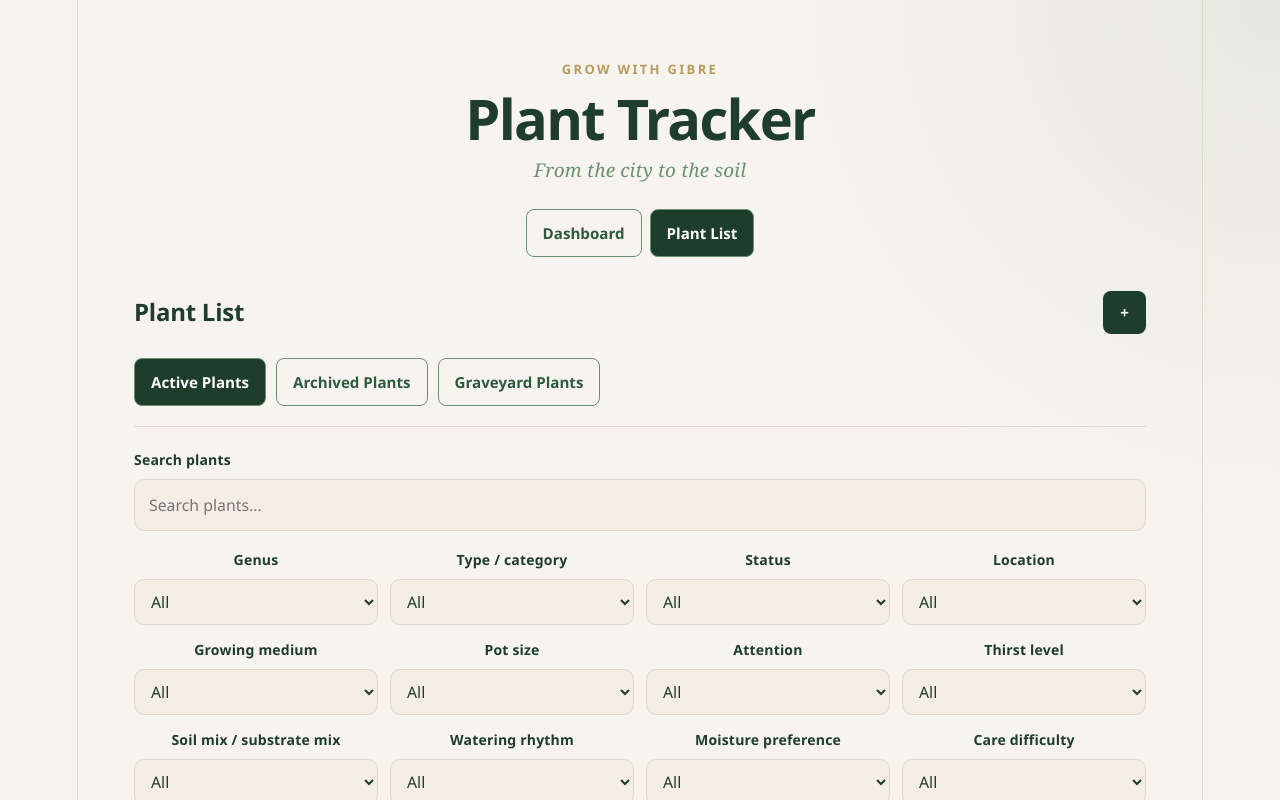
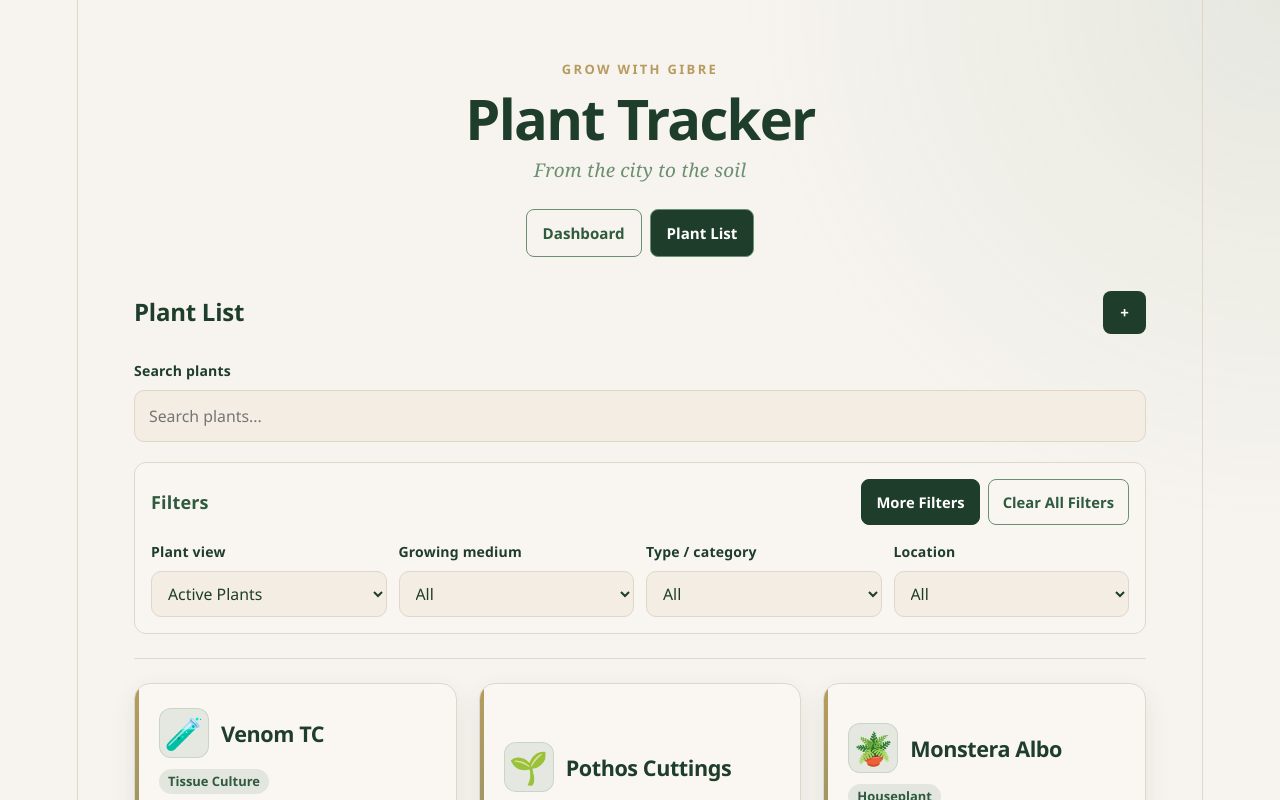
Before and after one commit to dc4622ne/plant-inventory, a React (Vite) app: page / in a window 1280 px wide. Both pictures are taken after a click on the button "Plant List". Shown: the top 800 px of the page. Built offline with nearby package versions, Linux system fonts and the light colour scheme.

Commit message:
Restyle plant filters

```diff
--- a/src/App.css
+++ b/src/App.css
@@ -200,38 +200,6 @@
   outline-offset: 2px;
 }
 
-.lifecycle-tabs {
-  display: flex;
-  flex-wrap: wrap;
-  gap: 10px;
-  margin-bottom: 20px;
-  padding-bottom: 20px;
-  border-bottom: 1px solid var(--border);
-}
-
-.lifecycle-tabs button {
-  padding: 10px 16px;
-  color: var(--brand-green);
-  font: inherit;
-  font-size: 0.84rem;
-  font-weight: 750;
-  background: transparent;
-  border: 1px solid var(--brand-leaf);
-  border-radius: 8px;
-  cursor: pointer;
-}
-
-.lifecycle-tabs button:hover,
-.lifecycle-tabs button.active {
-  color: #fff;
-  background: var(--brand-deep);
-}
-
-.lifecycle-tabs button:focus-visible {
-  outline: 3px solid var(--accent-border);
-  outline-offset: 2px;
-}
-
 .app-navigation {
   display: flex;
   justify-content: center;
@@ -363,7 +331,7 @@
 .plant-search-tools {
   display: grid;
   gap: 16px;
-  margin-bottom: 24px;
+  margin-bottom: 20px;
 }
 
 .plant-search {
@@ -374,6 +342,33 @@
   display: grid;
   grid-template-columns: repeat(4, minmax(0, 1fr));
   gap: 12px;
+}
+
+.plant-filter-panel {
+  padding: 16px;
+  text-align: left;
+  background: color-mix(in srgb, var(--brand-cream) 48%, #fff);
+  border: 1px solid var(--border);
+  border-radius: 12px;
+}
+
+.filter-panel-heading {
+  display: flex;
+  justify-content: space-between;
+  align-items: center;
+  gap: 12px;
+  margin-bottom: 14px;
+}
+
+.filter-panel-heading h3 {
+  margin: 0;
+  color: var(--brand-green);
+  font-size: 1rem;
+}
+
+.filter-actions {
+  display: flex;
+  gap: 8px;
 }
 
 .plant-filter label,
@@ -403,9 +398,8 @@
   box-shadow: 0 0 0 3px var(--accent-bg);
 }
 
-.clear-filters-button {
-  align-self: end;
-  width: 100%;
+.clear-filters-button,
+.more-filters-button {
   min-height: 39px;
   padding: 9px 14px;
   color: var(--brand-green);
@@ -422,14 +416,29 @@
   background: var(--accent-bg);
 }
 
-.clear-filters-button:focus-visible {
+.more-filters-button {
+  color: #fff;
+  background: var(--brand-deep);
+  border-color: var(--brand-deep);
+}
+
+.more-filters-button:hover {
+  filter: brightness(0.94);
+}
+
+.clear-filters-button:focus-visible,
+.more-filters-button:focus-visible {
   outline: 3px solid var(--accent-border);
   outline-offset: 2px;
 }
 
+.advanced-filters {
+  margin-top: 14px;
+}
+
 .plant-list-divider {
   height: 1px;
-  margin: 0 0 24px;
+  margin: 24px 0;
   background: var(--border);
   border: 0;
 }
@@ -457,7 +466,7 @@
   margin: 0;
   padding: 0;
   display: grid;
-  grid-template-columns: repeat(auto-fit, minmax(min(100%, 250px), 1fr));
+  grid-template-columns: repeat(3, minmax(0, 1fr));
   gap: 22px;
   text-align: left;
 }
@@ -1208,6 +1217,12 @@
   border-radius: 14px;
 }
 
+@media (max-width: 900px) {
+  .plant-list {
+    grid-template-columns: repeat(2, minmax(0, 1fr));
+  }
+}
+
 @media (max-width: 760px) {
   .dashboard-metrics {
     grid-template-columns: repeat(2, minmax(0, 1fr));
@@ -1277,6 +1292,16 @@
     grid-template-columns: 1fr;
   }
 
+  .filter-panel-heading {
+    align-items: stretch;
+    flex-direction: column;
+  }
+
+  .filter-actions {
+    display: grid;
+    grid-template-columns: 1fr 1fr;
+  }
+
   .plant-inventory {
     padding: 24px 16px 36px;
   }
@@ -1291,6 +1316,7 @@
   }
 
   .plant-list {
+    grid-template-columns: 1fr;
     gap: 16px;
   }
 
--- a/src/App.jsx
+++ b/src/App.jsx
@@ -302,6 +302,22 @@ function normalizedFilterValue(value) {
   return String(value ?? '').trim();
 }
 
+function FilterDropdown({ fieldName, label, value, options, onChange }) {
+  return (
+    <div className="plant-filter">
+      <label htmlFor={`${fieldName}-filter`}>{label}</label>
+      <select id={`${fieldName}-filter`} value={value}
+        onChange={(event) => onChange(event.target.value)}>
+        <option value="">All</option>
+        {options.map((option) => (
+          <option key={option} value={option}>{option}</option>
+        ))}
+        <option value={missingFilterValue}>Not set</option>
+      </select>
+    </div>
+  );
+}
+
 function lifecycleLabel(lifecycleStatus) {
   return lifecycleStatus === 'archived'
     ? 'Archived'
@@ -459,6 +475,7 @@ function App() {
   });
   const [plantFilters, setPlantFilters] = useState(emptyPlantFilters);
   const [searchText, setSearchText] = useState('');
+  const [areMoreFiltersVisible, setAreMoreFiltersVisible] = useState(false);
   const [newPlant, setNewPlant] = useState(emptyPlant);
   const [selectedPlant, setSelectedPlant] = useState(null);
   const [isEditing, setIsEditing] = useState(false);
@@ -478,15 +495,17 @@ function App() {
     'careNote', 'watering', 'pestNotes', 'growthNotes',
     'wateringRhythm', 'moisturePreference', 'careDifficulty',
   ];
-  const filterFields = [
-    ['genus', 'Genus'], ['type', 'Type / category'],
-    ['status', 'Status'], ['location', 'Location'],
-    ['medium', 'Growing medium'], ['potSize', 'Pot size'],
+  const primaryFilterFields = [
+    ['medium', 'Growing medium'], ['type', 'Type / category'], ['location', 'Location'],
+  ];
+  const advancedFilterFields = [
+    ['genus', 'Genus'], ['status', 'Status'], ['potSize', 'Pot size'],
     ['attention', 'Attention'], ['thirstLevel', 'Thirst level'],
     ['soilMix', 'Soil mix / substrate mix'],
     ['wateringRhythm', 'Watering rhythm'], ['moisturePreference', 'Moisture preference'],
     ['careDifficulty', 'Care difficulty'],
   ];
+  const filterFields = [...primaryFilterFields, ...advancedFilterFields];
   const getFilterOptions = (fieldName) => [
     ...new Set([
       ...(dropdownOptions[fieldName] || []),
@@ -552,6 +571,9 @@ function App() {
     setSearchText('');
     setQuarantineFilter(metric.quarantine || '');
     setLifecycleView(metric.lifecycle || 'active');
+    setAreMoreFiltersVisible(Boolean(
+      metric.filter && advancedFilterFields.some(([fieldName]) => fieldName === metric.filter[0])
+    ));
     setSelectedPlant(null);
     setAppView('plants');
   }
@@ -1301,18 +1323,6 @@ function App() {
             +
           </button>
         </div>
-        <div className="lifecycle-tabs" aria-label="View plants by lifecycle status">
-          {[
-            ['active', 'Active Plants'], ['archived', 'Archived Plants'], ['graveyard', 'Graveyard Plants'],
-          ].map(([value, label]) => (
-            <button key={value} type="button" className={lifecycleView === value ? 'active' : ''}
-              aria-pressed={lifecycleView === value} onClick={() => {
-                setLifecycleView(value);
-              }}>
-              {label}
-            </button>
-          ))}
-        </div>
         <div className="plant-search-tools">
           {quarantineFilter && (
             <div className="applied-dashboard-filter" role="status">
@@ -1330,26 +1340,50 @@ function App() {
               onChange={(event) => setSearchText(event.target.value)}
             />
           </div>
-          <div className="plant-filter-dropdowns" aria-label="Filter plants">
-            {filterFields.map(([fieldName, label]) => (
-              <div className="plant-filter" key={fieldName}>
-                <label htmlFor={`${fieldName}-filter`}>{label}</label>
-                <select id={`${fieldName}-filter`} value={plantFilters[fieldName]}
-                  onChange={(event) => setPlantFilters((currentFilters) => ({
-                    ...currentFilters, [fieldName]: event.target.value,
-                  }))}>
-                  <option value="">All</option>
-                  {getFilterOptions(fieldName).map((option) => (
-                    <option key={option} value={option}>{option}</option>
-                  ))}
-                  <option value={missingFilterValue}>Not set</option>
-                </select>
-              </div>
+        </div>
+        <div className="plant-filter-panel" aria-label="Filter plants">
+          <div className="filter-panel-heading">
+            <h3>Filters</h3>
+            <div className="filter-actions">
+              <button className="more-filters-button" type="button"
+                aria-expanded={areMoreFiltersVisible} aria-controls="advanced-plant-filters"
+                onClick={() => setAreMoreFiltersVisible((isVisible) => !isVisible)}>
+                {areMoreFiltersVisible ? 'Hide Filters' : 'More Filters'}
+              </button>
+              <button className="clear-filters-button" type="button" onClick={clearAllFilters}>
+                Clear All Filters
+              </button>
+            </div>
+          </div>
+          <div className="plant-filter-dropdowns primary-filters">
+            <div className="plant-filter">
+              <label htmlFor="lifecycle-filter">Plant view</label>
+              <select id="lifecycle-filter" value={lifecycleView}
+                onChange={(event) => setLifecycleView(event.target.value)}>
+                <option value="active">Active Plants</option>
+                <option value="archived">Archived Plants</option>
+                <option value="graveyard">Graveyard Plants</option>
+              </select>
+            </div>
+            {primaryFilterFields.map(([fieldName, label]) => (
+              <FilterDropdown key={fieldName} fieldName={fieldName} label={label}
+                value={plantFilters[fieldName]} options={getFilterOptions(fieldName)}
+                onChange={(value) => setPlantFilters((currentFilters) => ({
+                  ...currentFilters, [fieldName]: value,
+                }))} />
             ))}
-            <button className="clear-filters-button" type="button" onClick={clearAllFilters}>
-              Clear All Filters
-            </button>
           </div>
+          {areMoreFiltersVisible && (
+            <div className="plant-filter-dropdowns advanced-filters" id="advanced-plant-filters">
+              {advancedFilterFields.map(([fieldName, label]) => (
+                <FilterDropdown key={fieldName} fieldName={fieldName} label={label}
+                  value={plantFilters[fieldName]} options={getFilterOptions(fieldName)}
+                  onChange={(value) => setPlantFilters((currentFilters) => ({
+                    ...currentFilters, [fieldName]: value,
+                  }))} />
+              ))}
+            </div>
+          )}
         </div>
         <hr className="plant-list-divider" />
         <div className="plant-list">
```
